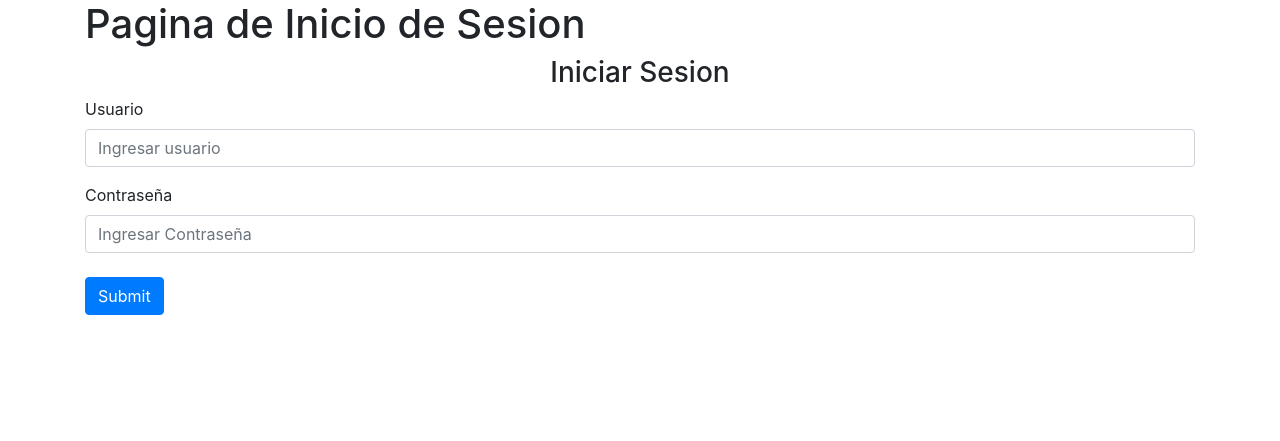
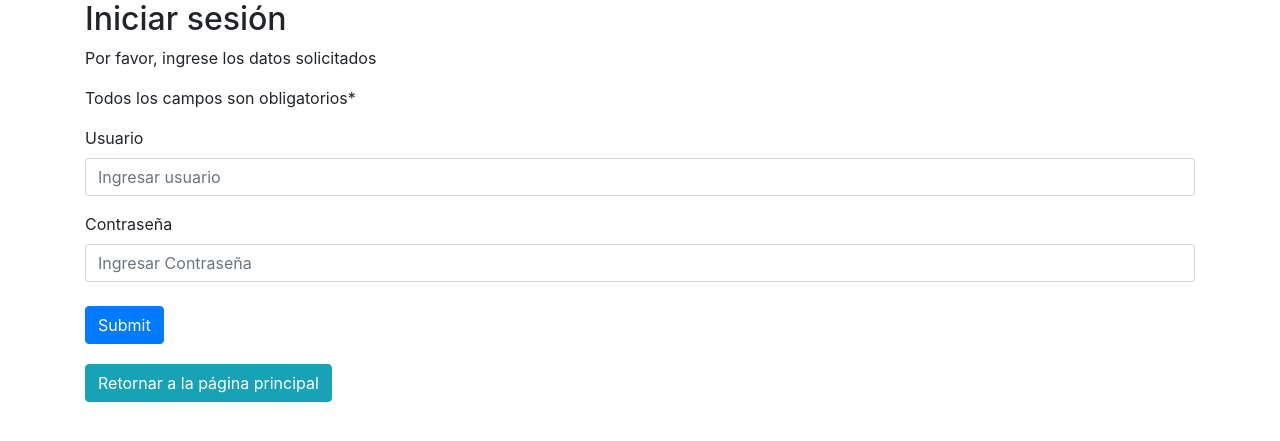
Before and after one commit to PedroMO11/DBP_PROYECTO, a Flask app: page /login in a window 1280 px wide. Shown: the part 58-499 px from the top of the page. Run offline with Flask 2, Linux system fonts and the light colour scheme; some libraries are stand-ins or nearby versions.

Commit message:
Update login.html

```diff
--- a/templates/login.html
+++ b/templates/login.html
@@ -1,9 +1,13 @@
 {% extends "base.html" %} {% block title %}Inicio Sesion{% endblock %}
 
+
 {% block content %}
-<h1>Pagina de Inicio de Sesion</h1>
+<h2>Iniciar sesión</h2>
+
+<p>Por favor, ingrese los datos solicitados</p>
+<p>Todos los campos son obligatorios*</p>
 <form method="POST">
-    <h3 align='center'>Iniciar Sesion</h3>
+
     <div class="form-group">
         <label for="user">Usuario</label>
         <input
@@ -26,4 +30,9 @@
       <br />
       <button type="submit" class="btn btn-primary">Submit</button>
 </form>
+
+
+<div style="margin-top: 20px;">
+  <a href="/" class="btn btn-info" role="button"> Retornar a la página principal</a>
+</div>
 {% endblock %}
```
